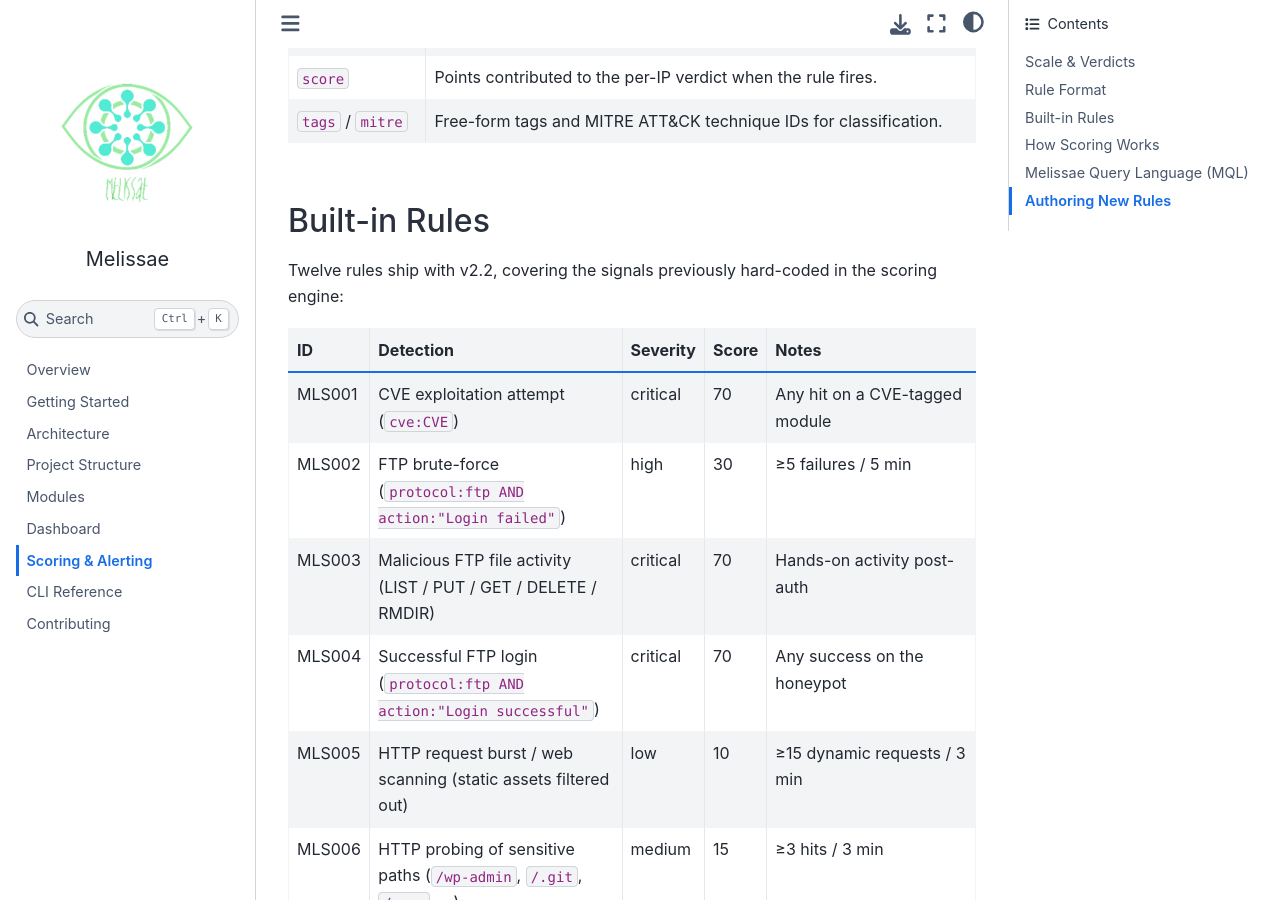
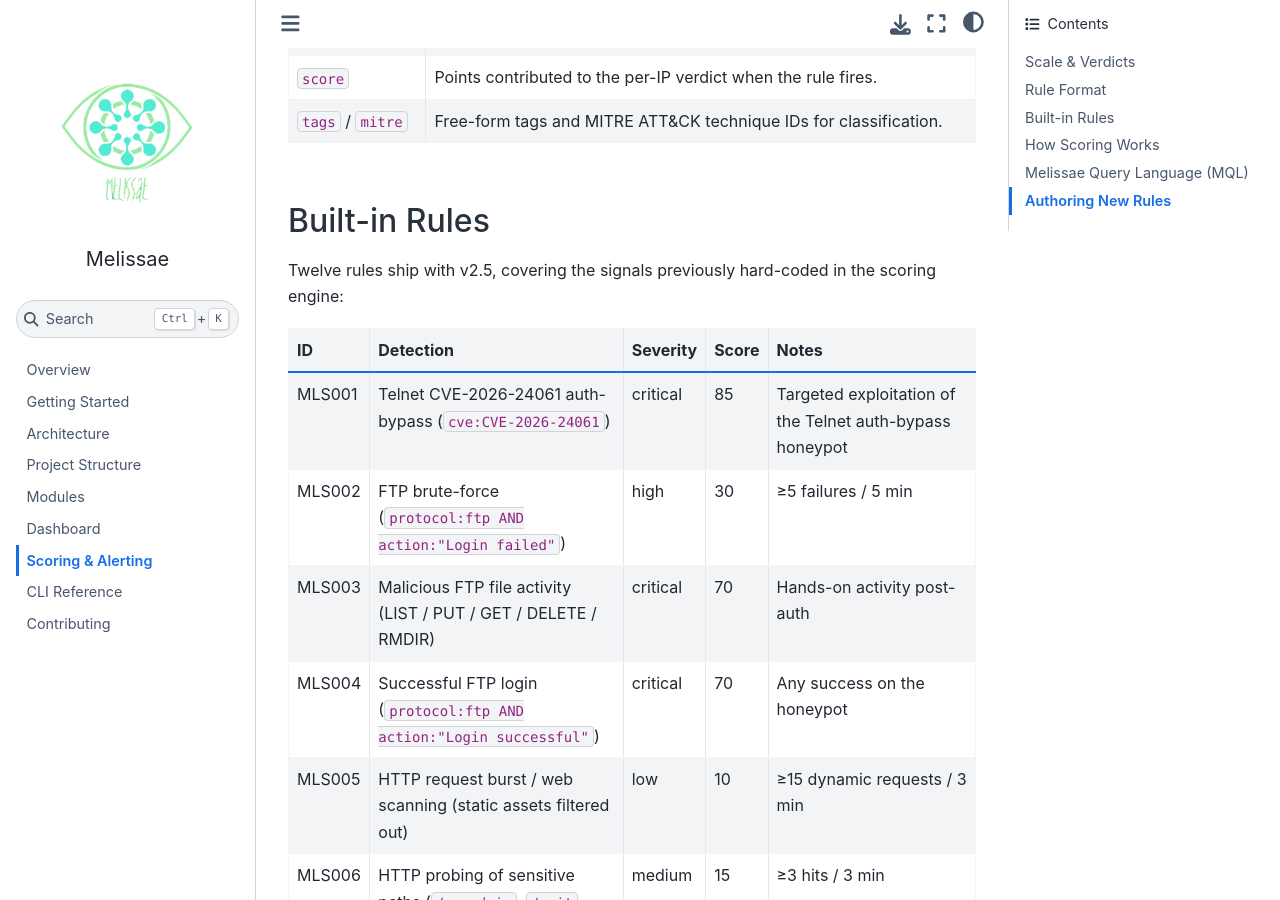
Before and after one commit to ilostmypassword/Melissae-Documentation, a Sphinx documentation site: the page built from docs/source/scoring.rst, in a window 1280 px wide and 900 px high, scrolled down 1567 px. Built offline with Sphinx 7.4.7 and the Sphinx Book theme 1.1.4, drawn with Linux system fonts in a browser that asks for light colours; some of the changed text lies outside the part shown.

Commit message:
Update documentation

```diff
--- a/docs/source/conf.py
+++ b/docs/source/conf.py
@@ -6,8 +6,8 @@ project = 'Melissae'
 copyright = '2025, h3ik0 & Cie.'
 author = 'h3ik0'
 
-release = '2.2'
-version = '2.2.0'
+release = '2.5'
+version = '2.5.0'
 
 # -- General configuration
 
--- a/docs/source/contributing.rst
+++ b/docs/source/contributing.rst
@@ -41,7 +41,7 @@ Roadmap
 - Automated PDF/HTML reports
 - Behavioral clustering (attack pattern grouping)
 - Adaptive deception (dynamic honeypot responses)
-- Rules UI to tune thresholds without redeploying (engine landed in v2.2, UI still pending)
+- Rules UI to tune thresholds without redeploying (engine landed in v2.5, UI still pending)
 
 Credits
 -------
--- a/docs/source/dashboard.rst
+++ b/docs/source/dashboard.rst
@@ -143,7 +143,7 @@ Alerts
 
 |
 
-The ``/alerts`` page is the primary surface for the **rule-based alerting engine** introduced in v2.2.
+The ``/alerts`` page is the primary surface for the **rule-based alerting engine** introduced in v2.5.
 
 - **Two view modes** — *Grouped* (one row per ``rule_id`` + IP, with last seen and hit count) or *Flat* (one row per individual alert).
 - **Filters** — Status (``new`` / ``acknowledged`` / ``resolved`` / *All*) and severity (``critical`` / ``high`` / ``medium`` / ``low``).
--- a/docs/source/index.rst
+++ b/docs/source/index.rst
@@ -3,7 +3,7 @@ Welcome to Melissae's documentation !
 
 .. note::
 
-   You are reading the documentation for **Melissae v2.2** (current stable release).
+   You are reading the documentation for **Melissae v2.5** (current stable release).
 
 **Melissae** is a distributed, modular honeypot framework built to emulate real-world network services. It uses a manager/agent architecture secured by mTLS to deploy honeypot sensors across multiple machines while centralizing analysis, rule-based alerting, and visualization on a single manager.
 
--- a/docs/source/scoring.rst
+++ b/docs/source/scoring.rst
@@ -80,7 +80,7 @@ Each rule is a YAML file under ``rules/`` (one file per rule, named ``MLSxxx.yml
 Built-in Rules
 --------------
 
-Twelve rules ship with v2.2, covering the signals previously hard-coded in the scoring engine:
+Twelve rules ship with v2.5, covering the signals previously hard-coded in the scoring engine:
 
 .. list-table::
    :header-rows: 1
@@ -92,10 +92,10 @@ Twelve rules ship with v2.2, covering the signals previously hard-coded in the s
      - Score
      - Notes
    * - MLS001
-     - CVE exploitation attempt (``cve:CVE``)
+     - Telnet CVE-2026-24061 auth-bypass (``cve:CVE-2026-24061``)
      - critical
-     - 70
-     - Any hit on a CVE-tagged module
+     - 85
+     - Targeted exploitation of the Telnet auth-bypass honeypot
    * - MLS002
      - FTP brute-force (``protocol:ftp AND action:"Login failed"``)
      - high
@@ -191,7 +191,7 @@ Examples
    protocol:ssh AND action:Failed
    protocol:ftp AND action:"Login failed"
    protocol:modbus AND action:write
-   cve:CVE
+   cve:CVE-2026-24061
    protocol:http AND nmap
    ip:192.168.1.10 AND NOT action:successful
 
```
